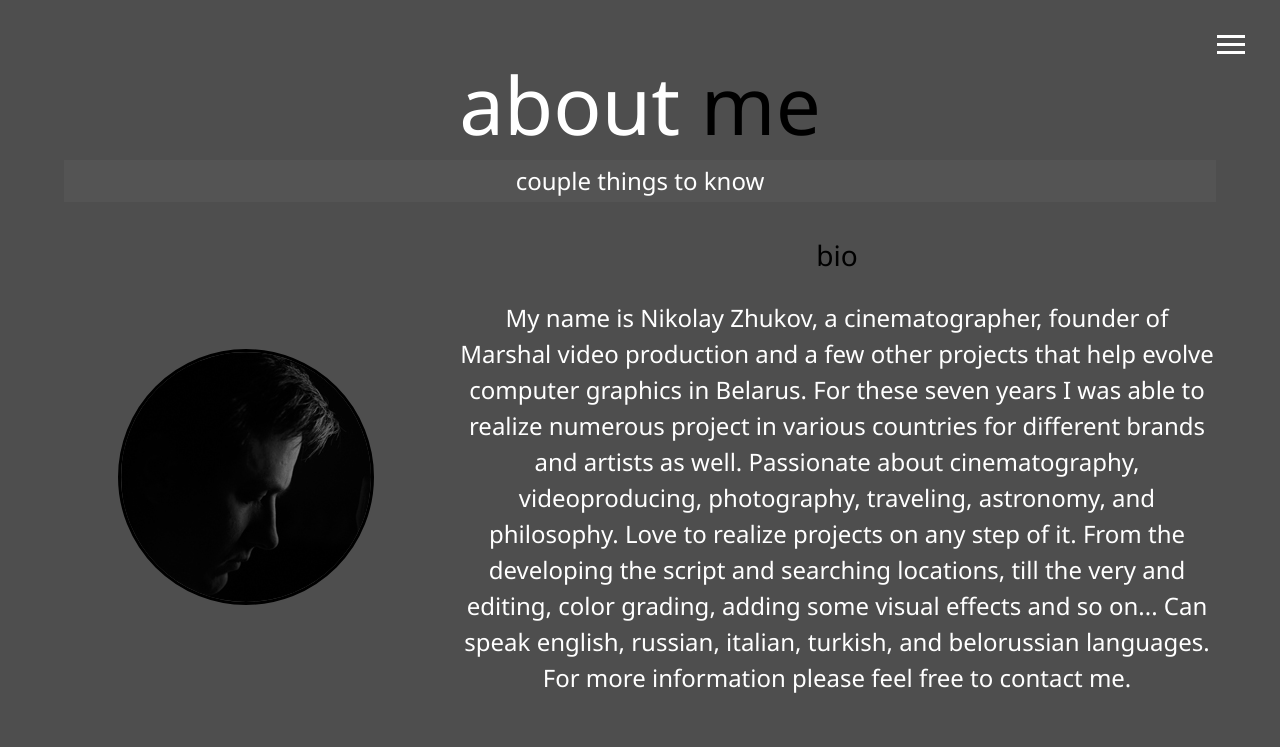
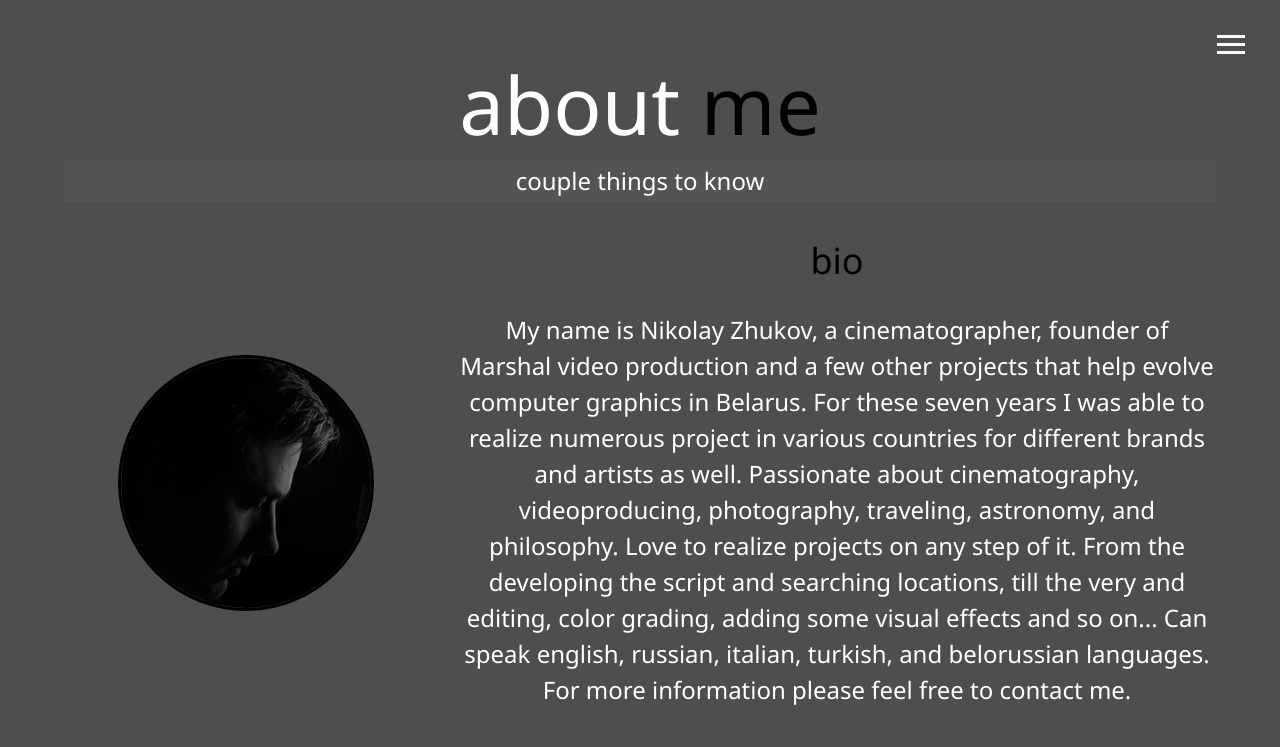
Before and after one commit to xqzm/marshal, a plain HTML site: page about.html in a window 1280 px wide. Shown: the top 747 px of the page. Drawn offline with Linux system fonts and the light colour scheme.

Commit message:
Update about.html

```diff
--- a/about.html
+++ b/about.html
@@ -47,7 +47,7 @@
       <div class="about-info">
         <img src="img/portrait1.jpg" alt="Nikolay Zhukov" class="bio-image" />
         <div class="bio">
-          <h3 class="text-secondary">bio</h3>
+          <h2 class="text-secondary">bio</h2>
           <p>
             My name is Nikolay Zhukov, a cinematographer, founder of Marshal
             video production and a few other projects that help evolve computer
```
